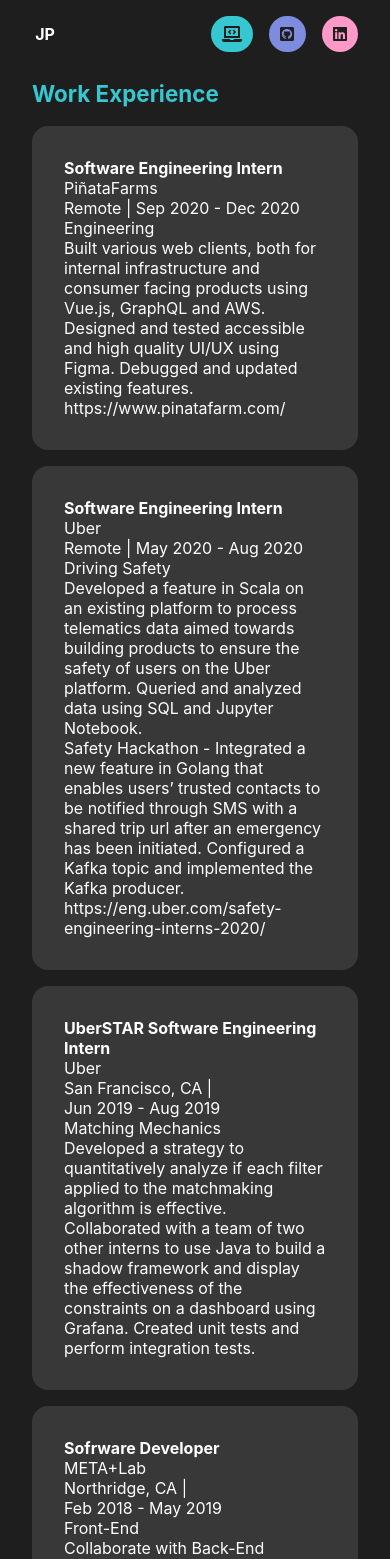
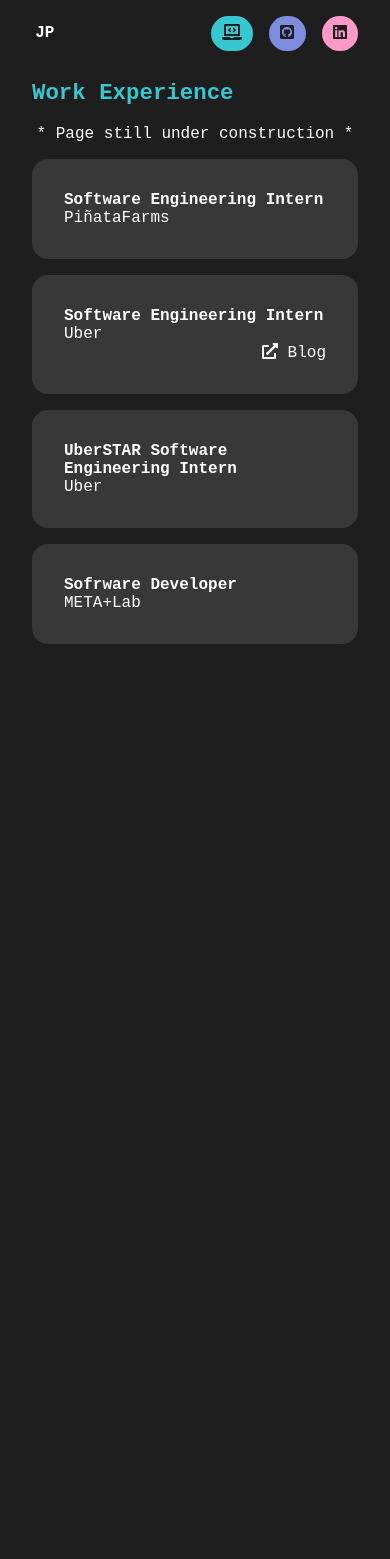
Before and after one commit to jazperez/portfolio, a React (Create React App) app: page /portfolio/experience in a window 390 px wide. Shown: the top 1559 px of the page. After the commit the page ends 924 px from the top, so only its background shows below. Built offline with nearby package versions, Linux system fonts and the light colour scheme.

Commit message:
Remove some json and add media query to home page

```diff
--- a/src/App.js
+++ b/src/App.js
@@ -4,8 +4,8 @@
 import { Route, Switch } from 'react-router-dom';
 import { library } from '@fortawesome/fontawesome-svg-core';
 import { fab } from '@fortawesome/free-brands-svg-icons';
-import { faLaptopCode } from '@fortawesome/free-solid-svg-icons';
-library.add(fab, faLaptopCode);
+import { faLaptopCode, faExternalLinkAlt } from '@fortawesome/free-solid-svg-icons';
+library.add(fab, faLaptopCode, faExternalLinkAlt);
 
 function App() {
 
--- a/src/components/experience/Experience.js
+++ b/src/components/experience/Experience.js
@@ -1,6 +1,7 @@
 import './experience.scss';
 import Navbar from '../navbar/Navbar';
 import Data from './experience.json';
+import { FontAwesomeIcon } from "@fortawesome/react-fontawesome";
 
 function Experience() {
 
@@ -9,19 +10,19 @@
         <Navbar />
         <div className="container">
             <h2 className="section-title blue">Work Experience</h2>
+            <p className="under-constr white">* Page still under construction *</p>
             <div className="cards">
                 { Data.map(role => {
                     return (
                         <div className="card" key={ role.id }>
                             <div className="card-title"> { role.title } </div>
                             <div className="card-subtitle"> { role.company } </div>
-                            <div>
-                                <div className="card-details">{ role.location }</div> | <div className="card-details">{ role.date }</div>
+                            <div>{ (role.link === "") ? <div></div>
+                                : <a href={role.link} className="white card-link" alt="External link to project showcase">
+                                    <FontAwesomeIcon icon="external-link-alt" /> Blog
+                                </a>
+                                }
                             </div>
-                            <div>{ role.team }</div>
-                            <div>{ role.description }</div>
-                            <div>{ role.projects }</div>
-                            <div>{ role.link }</div>
                         </div>
                     )
                     })
--- a/src/components/experience/experience.json
+++ b/src/components/experience/experience.json
@@ -8,39 +8,24 @@
         "team": "Engineering",
         "description":"Built various web clients, both for internal infrastructure and consumer facing products using Vue.js, GraphQL and AWS. Designed and tested accessible and high quality UI/UX using Figma. Debugged and updated existing features.",
         "projects": "",
-        "link": "https://www.pinatafarm.com/"
+        "link": ""
     },
     {
         "id": 2,
         "title": "Software Engineering Intern",
         "company": "Uber",
-        "date": "May 2020 - Aug 2020",
-        "location": "Remote",
-        "team": "Driving Safety",
-        "description":"Developed a feature in Scala on an existing platform to process telematics data aimed towards building products to ensure the safety of users on the Uber platform. Queried and analyzed data using SQL and Jupyter Notebook.",
-        "projects": "Safety Hackathon - Integrated a new feature in Golang that enables users’ trusted contacts to be notified through SMS with a shared trip url after an emergency has been initiated. Configured a Kafka topic and implemented the Kafka producer.",
         "link": "https://eng.uber.com/safety-engineering-interns-2020/"
     },
     {
         "id": 3,
         "title": "UberSTAR Software Engineering Intern",
         "company": "Uber",
-        "date": "Jun 2019 - Aug 2019",
-        "location": "San Francisco, CA",
-        "team": "Matching Mechanics",
-        "description":"Developed a strategy to quantitatively analyze if each filter applied to the matchmaking algorithm is effective. Collaborated with a team of two other interns to use Java to build a shadow framework and display the effectiveness of the constraints on a dashboard using Grafana. Created unit tests and perform integration tests.",
-        "projects": "",
         "link": ""
     },
     {
         "id": 4,
         "title": "Sofrware Developer",
         "company": "META+Lab",
-        "date": "Feb 2018 - May 2019",
-        "location": "Northridge, CA",
-        "team": "Front-End",
-        "description":"Collaborate with Back-End Developers, Designers and the Operation teams to develop accessible and high quality UI/UX products for CSUN and the surrounding community. Mentor interns and facilitate their integration into the project development and META+LAB.",
-        "projects": "OPG (Official Police Garage) - Perform bug fixes and provide maintenance on existing features. Complete unfinished features using Vue.js/Vuex. NOMI (Names of Matador Individuals): Develop, NOMI, a Single-Page web application that uses HTML, SASS/CSS, JavaScript, Vue.js, Vuex and Laravel. Design reusable and modular components using Vue.js. Ensure accessibility and develop responsive web based UI. NOMI allows faculty to quickly learn students’ names through flash cards and games which motivates students engagement in the classroom.",
         "link": ""
     }
 ]
--- a/src/components/experience/experience.scss
+++ b/src/components/experience/experience.scss
@@ -1,7 +1,14 @@
 @import "src/global.scss";
+
+.under-constr {
+    text-align: center;
+    font-size: 1em;
+    display: block;
+}
 
 .container {
     margin: 5em 2em 2em 2em;
+    font-family: $font-stack;
 }
 .section-title {
     font-size: 1.4em;
@@ -31,4 +38,8 @@
     .card-details {
         display: inline-block;
     }
+    .card-link {
+        text-decoration: none;
+        float: right;
+    }
 }
--- a/src/components/home/Home.js
+++ b/src/components/home/Home.js
@@ -1,11 +1,22 @@
 import './home.scss';
 import profilePicture from "./JazPortfolioPic.png";
 import { init } from "ityped";
-import { useEffect, useRef } from "react";
+import { useState, useEffect, useRef } from "react";
 import { Link } from "react-router-dom";
+import { FontAwesomeIcon } from "@fortawesome/react-fontawesome";
 
 function Home() {
     const textRef = useRef();
+    const [isScreenNarrow, setIsScreenNarrow] = useState(null);
+
+    function checkMediaSize() {
+        const mediaWatcher = window.matchMedia("(max-width: 700px)");
+        if (mediaWatcher.matches) {
+            setIsScreenNarrow(true);
+        } else {
+            setIsScreenNarrow(false);
+        }
+    }
 
     useEffect(() => {
         init(textRef.current, {
@@ -14,8 +25,38 @@
             backSpeed: 80,
             strings: ["Hello!", "¡Hola!", "¡Niltze!"],
         });
+        checkMediaSize();
     }, []);
 
+    if (isScreenNarrow) {
+        return (
+            <div className="App">
+                <header className="App-header">
+                    <img src={profilePicture} className="profile-pic" alt="Jaz's profile" />
+                    <div className="welcome-content">
+                        <span className="title">
+                            <span className="greeting" ref={textRef}></span>
+                        </span>
+                        <span className="menu">
+                            <Link to="/portfolio/experience" className="menu-button blue-background" alt="Experience">
+                                <FontAwesomeIcon icon="laptop-code" />
+                            </Link>
+                            <a href="https://github.com/jazperez" className="menu-button purple-background" alt="Github profile">
+                                <FontAwesomeIcon icon={['fab', 'github-square']} />
+                            </a>
+                            <a href="https://www.linkedin.com/in/jazmin-perez24/" className="menu-button pink-background nav-end" alt="Linkedin profile">
+                                <FontAwesomeIcon icon={['fab', 'linkedin']} />
+                            </a>
+                        </span>
+                        <p className="bio">I am Jazmin Perez and I am a Software Engineer. <br></br>I recently graduated from CSU Northridge with a B.S. in Computer Science and a minor in Chicanx Studies. </p>
+                        <p className="bio">I am an active member of the Society of Women Engineers, Society of Hispanic Engineers and Girls Who Code.</p>
+                        <p className="bio">I thought it would be fun to learn React, so I created this portfolio. Enjoy!</p>
+                    </div>
+                </header>
+            </div>
+        );
+    }
+    else {
         return (
             <div className="App">
                 <header className="App-header">
@@ -37,5 +78,6 @@
             </div>
         );
     }
+}
 
 export default Home;
--- a/src/components/home/home.scss
+++ b/src/components/home/home.scss
@@ -39,7 +39,7 @@
     font-size: 16px;
 }
 .menu {
-    display: inline-block;
+    display: flex;
     margin-top: 0.1em;
 }
 
@@ -58,3 +58,22 @@
 .ityped-cursor {
     opacity: 0.5;
 }
+
+a.menu-button {
+    display: inline-block;
+    padding: 0.5em 1em;
+    border-radius: 2em;
+    box-sizing: border-box;
+    text-decoration: none;
+    color: $base-color;
+    font-weight: bold;
+    text-align: center;
+    transition: all 0.2s;
+    margin: 0 0.5em;
+    @media (max-width: $mobile-breakpoint) {
+        padding: 0.5em 0.7em;
+    }
+}
+a.menu-button:hover {
+    opacity: 0.7;
+}
--- a/src/components/navbar/navbar.scss
+++ b/src/components/navbar/navbar.scss
@@ -10,6 +10,7 @@
     position: fixed;
     overflow: hidden;
     background-color: $base-color;
+    font-family: $font-stack;
     top: 0;
     ul {
         list-style-type: none;
--- a/src/global.scss
+++ b/src/global.scss
@@ -5,7 +5,7 @@
 $cbpk-pink: #FF99C8;
 $font-color: white;
 
-$font-stack: "worksans-semibold","work sans",sans-serif;
+$font-stack: "Courier New", monospace;
 
 $desktop-breakpoint: 1120px;
 $tablet-breakpoint: 800px;
```
Lines whose indentation alone changed are shown as unchanged.
